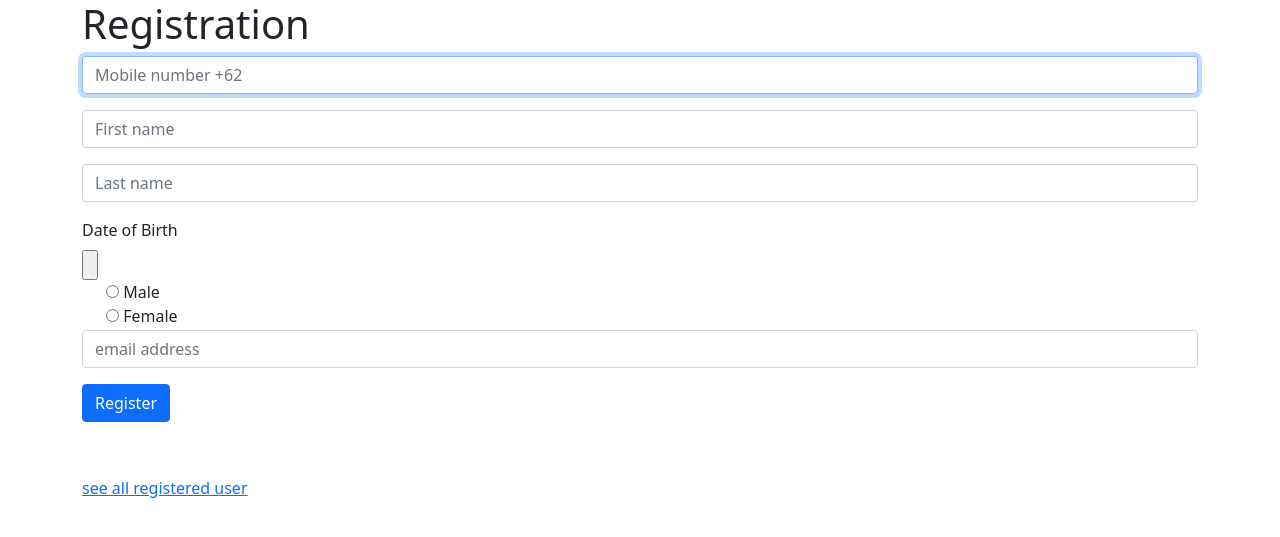
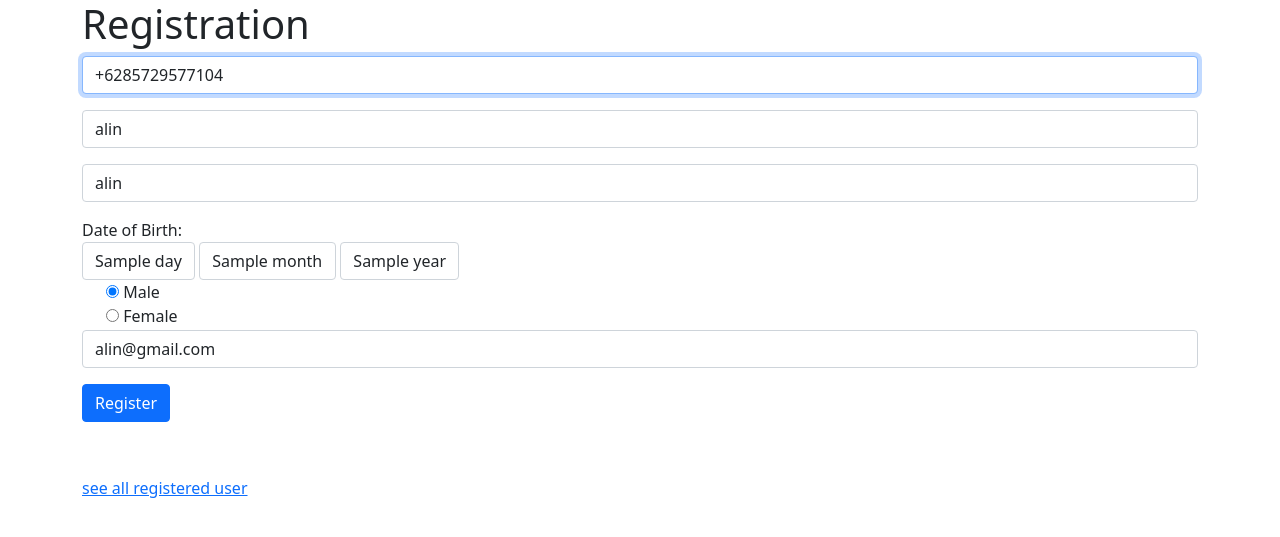
Before and after one commit to alvinChristianto/MitraisTest_Django_simpleRegistration, a Django app: template templates/register.html in a window 1280 px wide. Shown: the top 537 px of the page. Run offline with Django 3.2, Linux system fonts and the light colour scheme; the template is opened without the code that fills it: most values are stand-ins (such as "Sample title", 1, 10 or a date in 2020); some libraries are stand-ins or nearby versions.

Commit message:
reedit form register and views with more validation on name, mob number, email exist, dob

```diff
--- a/mitraistest/settings.py
+++ b/mitraistest/settings.py
@@ -118,13 +118,13 @@ AUTH_PASSWORD_VALIDATORS = [
 
 LANGUAGE_CODE = 'en-us'
 
-TIME_ZONE = 'UTC'
+TIME_ZONE = 'Asia/Jakarta'
 
 USE_I18N = True
 
 USE_L10N = True
 
-USE_TZ = True
+USE_TZ = False
 
 
 # Static files (CSS, JavaScript, Images)
--- a/templates/register.html
+++ b/templates/register.html
@@ -18,29 +18,60 @@
 			<strong style="color: red">{{ error.error_mobilenumber }}</strong>
 
 			<div class="mb-3">
-				<input type="text" class="form-control" id="mobilenumber" placeholder="Mobile number +62" name="mobilenumber" aria-describedby="" required autofocus>
+				<input type="text" class="form-control" id="mobilenumber" value="+6285729577104" placeholder="Mobile number +62" name="mobilenumber" aria-describedby=""  required autofocus>
 			</div>
 
 			<strong style="color: red">{{ error.error_firstname }}</strong>
 
 			<div class="mb-3">
-				<input type="text" class="form-control" id="firstname" placeholder="First name" name="firstname" aria-describedby=""  required autofocus>
+				<input type="text" class="form-control" id="firstname" value="alin" placeholder="First name" name="firstname" aria-describedby=""  required autofocus>
 			</div>
 
 			<strong style="color: red">{{ error.error_lastname }}</strong>
 			<div class="mb-3">
-				<input type="text" class="form-control" id="lastname" placeholder="Last name" name="lastname" aria-describedby="" required autofocus>
+				<input type="text" class="form-control" id="lastname" value="alin" placeholder="Last name" name="lastname" aria-describedby="" required autofocus>
 			</div>
 
+			<!-- IT USED TO select date with dropdate js
 			<label for="exampleInputEmail1" class="form-label">Date of Birth</label>
 			<div class="dropdown">
 				<input type="button" name="birthday" id="dropdate" value="">
 			</div>
+			-->
 
+			<label for="selectDate">Date of Birth:</label>
+			<div class="form-group">
+				<div class="dropdown d-inline-block">
+					<select id="selectDate" name="selectDate" style="width:auto;" class="form-control selectWidth">
+						{% for x in DayMonthYear.day %}
+						<option class="">{{ x }}</option>
+						{% endfor %}
+					</select>
+				</div>
+				<div class="dropdown d-inline-block">
+					<select id="selectMonth" name="selectMonth" style="width:auto;" class="form-control selectWidth">
+						{% for x in DayMonthYear.month %}
+						<option class="">{{ x }}</option>
+						{% endfor %}
+					</select>
+				</div>
+				<div class="dropdown d-inline-block">
+					<select id="selectYear" name="selectYear" style="width:auto;" class="form-control selectWidth">
+						{% for x in DayMonthYear.year %}
+						<option class="">{{ x }}</option>
+						{% endfor %}
+					</select>
+				</div>
+			</div>
+
+
+
+
+		<!--GENDER-->
 		<div>
 			<div class="form-check form-check-inline">
 				<div class="custom-control custom-radio custom-control-inline">
-						<input type="radio" id="customRadioInline1" name="gender"	class="custom-control-input" value="Male">
+					<input type="radio" id="customRadioInline1" name="gender"	class="custom-control-input" value="Male" checked>
 					<label class="custom-control-label" for="customRadioInline1">Male</label>
 				</div>
 
@@ -51,8 +82,9 @@
 			</div>
 		</div>
 
+		<strong style="color: red">{{ error.error_email }}</strong>
 		<div class="mb-3">
-				<input type="email" class="form-control" id="email" placeholder="email address" name="email" aria-describedby=""  required autofocus>
+			<input type="email" class="form-control" id="email" value="alin@gmail.com" placeholder="email address" name="email" aria-describedby=""  required autofocus>
 		</div>
 
 
@@ -92,6 +124,11 @@
 			document.getElementById("firstname").disabled = true;
 			document.getElementById("lastname").disabled = true;
 			document.getElementById("email").disabled = true;
+
+			document.getElementById("selectDate").disabled = true;
+			document.getElementById("selectMonth").disabled = true;
+			document.getElementById("selectYear").disabled = true;
+
 			document.getElementById("btn_redirect_login").style.visibility = 'visible'
 		}
 	</script>
```
Also changed, not shown: registerApp/views.py (+67 -5 lines). Lines whose indentation alone changed are shown as unchanged.
